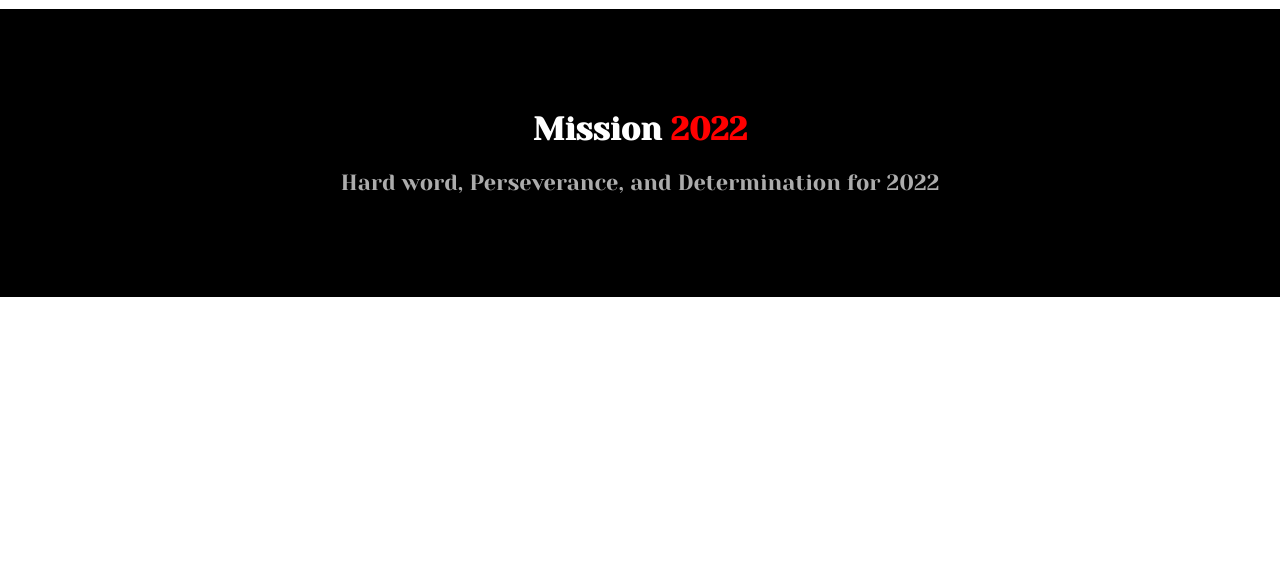
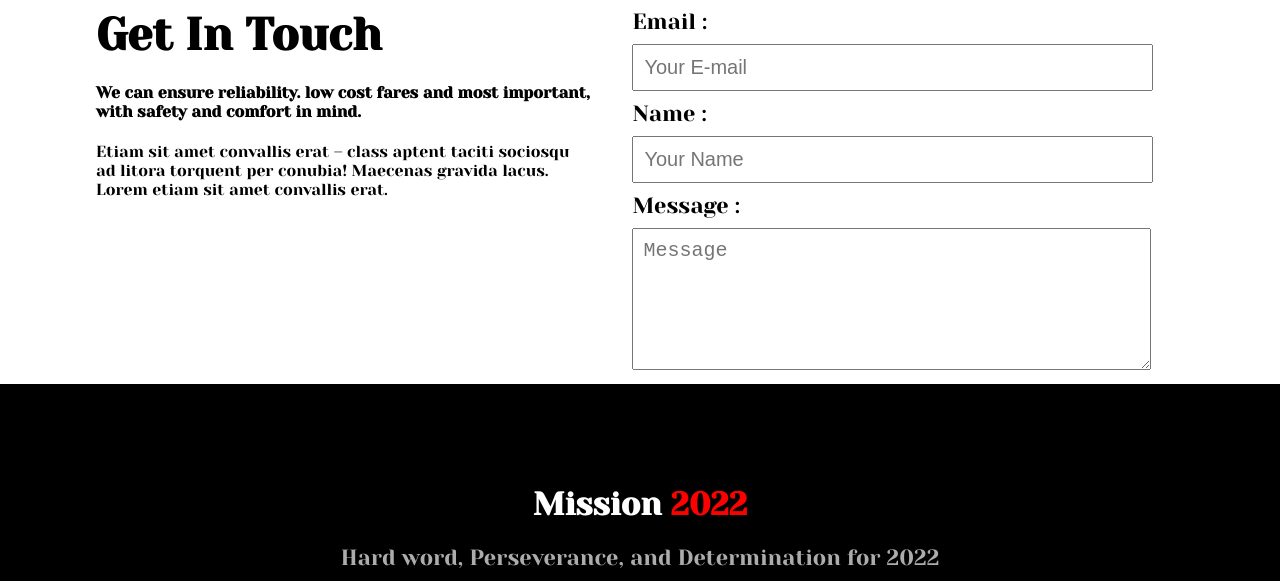
Before and after one commit to farid5630/portfolio-assignment-1, a plain HTML site: page index.html in a window 1280 px wide. Shown: the part 2279-2860 px from the top of the page. Before the commit the page ends 2576 px from the top, so only its background shows below. Drawn offline with Linux system fonts and the light colour scheme.

Commit message:
touch added

```diff
--- a/index.html
+++ b/index.html
@@ -22,7 +22,7 @@
             <p>Lorem ipsum dolor sit amet consectetur adipisicing elit. Magni esse id dolor amet fugiat omnis molestias nam
                 voluptatibus sit velit, perspiciatis dicta perferendis ex?</p>
 
-            <a class="button-style" href="">Explore Now</a>
+            <a class="button-style" href="https://web.facebook.com/mdforidul.islam.14418" target="_blank">Explore Now</a>
             <p>scroll down to explore more about us</p>
         </div>
         <div class="right-part">
@@ -59,17 +59,16 @@
         </div>
         <div class="develop-limits">
             <h1>Develop <br> WithOut Limits</h1>
-            <p class="text">Lorem ipsum dolor sit amet consectetur adipisicing elit. Distinctio vero doloremque mollitia
-                temporibus odit
-                neque alias dolorem expedita nostrum non! Doloremque deleniti perspiciatis nobis ullam delectus dolore culpa
-                quos fugiat.</p>
+            <p class="text">Technology is always evolving, which is part of what makes it so exciting. While some principles and
+                approaches of computer science have remained for decades, areas of software development are constantly changing.
+                Some software domains are more stable, others are more volatile.</p>
             <a class="button-style" href="">Read the documentation</a>
         </div>
     </div>
 
     <div class="community">
         <div class="our-community">
-            <h1>Know our <br> Global Community</h1>
+            <h1 style="font-size: 50px;">Know our <br> Global Community</h1>
             <p class="text">Lorem ipsum dolor sit amet consectetur adipisicing elit. Distinctio vero doloremque mollitia
                 temporibus odit
                 neque alias dolorem expedita nostrum non! Doloremque deleniti perspiciatis nobis ullam delectus dolore culpa
@@ -81,6 +80,27 @@
         </div>
     </div>
 
+    <!-- get in touch section
+                                                 -->
+
+    <section class="contact-part">
+        <div class="touch">
+            <h1>Get In Touch</h1>
+            <h4>We can ensure reliability. low cost fares and most important, with safety and comfort in mind.</h4>
+            <p>Etiam sit amet convallis erat – class aptent taciti sociosqu ad litora torquent per conubia! Maecenas gravida
+                lacus. Lorem etiam sit amet convallis erat.</p>
+        </div>
+        <div class="input-field">
+            <label for="">Email :</label><br>
+            <input class="input" type="text" placeholder="Your E-mail"><br>
+            <label for="">Name :</label><br>
+            <input class="input" type="text" placeholder="Your Name"><br>
+            <label for="">Message :</label><br>
+            <textarea class="input" name="" id="" cols="30" rows="10" placeholder="Message"></textarea>
+        </div>
+
+    </section>
+
     <footer class="footer-part">
         <h1>Mission <span style="color: red;">2022</span></h1>
         <p>Hard word, Perseverance, and Determination for 2022</p>
--- a/style.css
+++ b/style.css
@@ -24,7 +24,6 @@ section{
 }
 .heading{
     border-left: 4px solid rgb(224, 88, 76);
-    /* padding-left: 12px; */
 }
 .heading h1{
     font-size: 50px;
@@ -158,3 +157,30 @@ section{
     color: rgba(216, 216, 216, 0.795);
     font-size: 22px;
 }
+.contact-part{
+    display: flex;
+}
+.touch{
+    width: 90%;
+    padding-right: 40px;
+
+}
+.touch h1{
+    font-size: 45px;
+    margin: 0;
+}
+.input-field{
+    width: 100%;
+}
+label{
+    font-size: 22px;
+}
+.input{
+    width: 90%;
+    font-size: 20px;
+    padding: 10px;
+    margin: 10px 0;
+}
+textarea{
+    height: 120px;
+}
```
